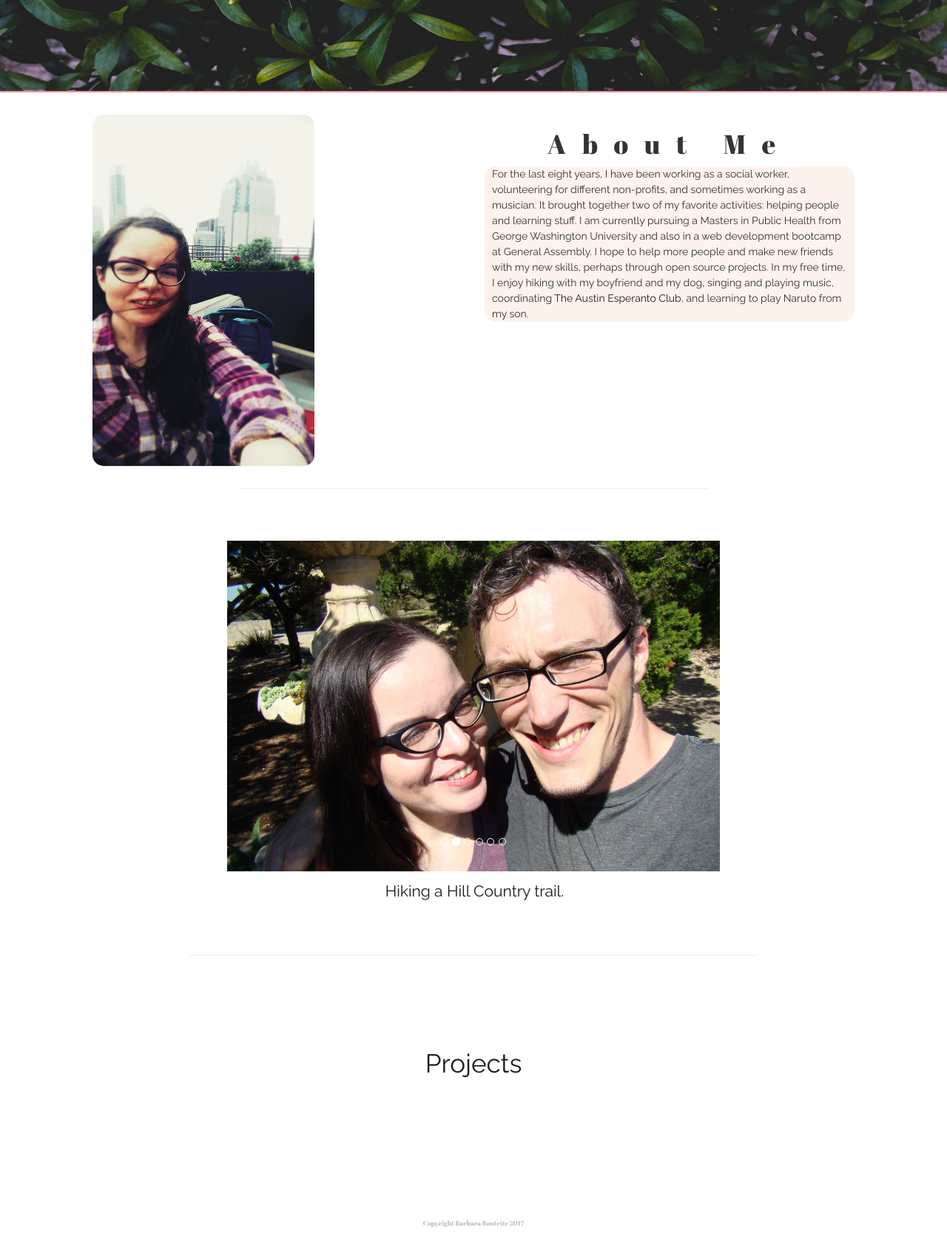
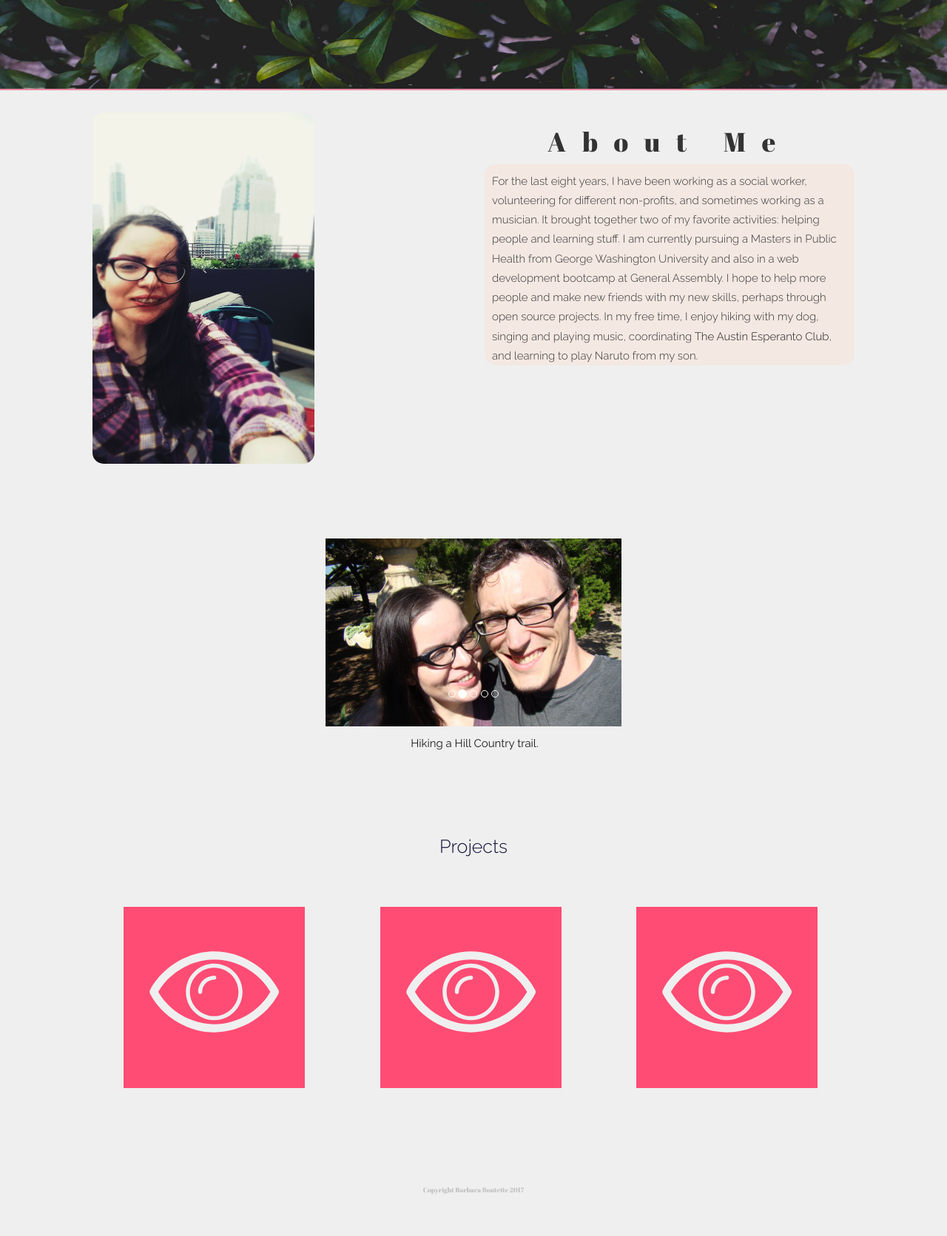
Before and after one commit to bboutette/portfolio, a website: page index.html in a window 1280 px wide. Shown: the part 440-2111 px from the top of the page at 74% size. After the commit the page ends 2065 px from the top, so only its background shows below. Drawn offline with nearby package versions, Linux system fonts and the light colour scheme.

Commit message:
added portfolio thumbnails, fixed some conflicting styles etc.

```diff
--- a/css/main.css
+++ b/css/main.css
@@ -28,7 +28,7 @@ h1{
 }
 
 li {
-  font-color: red;
+  font-color: light gray;
 }
 
 #bio {
@@ -42,8 +42,9 @@ li {
 }
 
 .container {
-padding: 20px 10px;
+padding: 20px 20px;
 opacity:0;
+
 }
 
 .nav{
@@ -56,7 +57,7 @@ opacity:0;
 }
 .navbar-brand {
   font-family:'Abril Fatface', cursive;
-  color: rgba(8, 1, 12,.35);
+  color: #12123a;
 }
 
 .nav navbar-nav {
@@ -75,15 +76,6 @@ opacity:0;
   display:block;
 }
 
-}
-.about-me-text {
-  border-radius:15px;
-  margin-bottom:20px;
-  padding-right:10px;
-  padding-left: 10px;
-  background-color:rgba(252, 217, 201, .35)
-
-}
 
 .splash {
   margin-top: 0;
@@ -95,9 +87,9 @@ opacity:0;
 }
 
 .carousel-inner > .item > img{
-    margin: 0 auto;
-    max-width: 700px;
-    max-height: 500px;
+  margin: 0 auto;
+  max-width: 500px;
+  max-height: 300px;
 
 }
 
@@ -117,12 +109,13 @@ opacity:0;
 .header-text h2 {
   padding: 15px 0;
   font-size: 150%;
-  background: #fff;
+  background: #efefef;
 }
 
 .avatar {
   margin-right:0;
   padding-right:0;
+  display: block;
   margin-bottom: 30px;
 }
 
@@ -130,20 +123,30 @@ opacity:0;
   padding:30px 70px;
 }
 
+.about-me-text {
+  border-radius:15px;
+  margin-bottom:20px;
+  padding-right:10px;
+  padding-left: 10px;
+  background-color:rgba(252, 217, 201, .35)
+  font-size: 200%;
+
+}
 
 .line {
   padding-top: 20px;
 }
 
 .projects{
-  padding: 100px;
+  padding-bottom: 40px;
   text-align: center;
   font-size: 250%;
-  color: silver;
+  color: #12123a;;
 }
 
 .footer {
   text-align: center;
+  display: block;
   font-family:'Abril Fatface', cursive;
   font-weight: lighter;
   font-size: 9px;
--- /dev/null
+++ b/css/portfolio.css
@@ -0,0 +1,114 @@
+@import url(http://fonts.googleapis.com/css?family=Raleway:300,400,700);
+body {
+  font: normal normal 300 1em/1.2 Raleway;
+  background: #efefef;
+  text-rendering: optimizeLegibility;
+}
+
+
+.wrapper {
+  width: 1080px;
+  text-align: center;
+}
+
+#below ul {
+  margin: 0 0 30px;
+  padding: 0;
+  list-style: none;
+  overflow: hidden;
+}
+
+a.portfolio {
+  text-decoration: none;
+  display: block;
+  height: 100%;
+}
+
+hr {
+  width: 1050px;
+  margin: 20px auto;
+  opacity: .2;
+}
+
+svg {
+  fill: #efefef;
+}
+
+.svg-wrap {
+  display: none;
+}
+
+.wrapper {
+  margin: 10px auto;
+}
+
+.codeby a {
+  display: inline
+}
+
+.tmb-list li {
+  width: 245px;
+  height: 245px;
+  margin: 12px;
+  float: left;
+  position: relative;
+  overflow: hidden;
+}
+
+span.portfolio {
+  display: block;
+}
+
+span.info {
+  color: #fff;
+  height: 175px;
+  background: rgba(8, 35, 50, 0.75);
+  font-size: .6em;
+  padding: 14px;
+
+  text-align: left;
+  overflow: hidden;
+  position: absolute;
+  opacity: 0;
+  -webkit-transition: transform .4s ease, opacity .3s ease;
+  -o-transition: transform .4s ease, opacity .3s ease;
+  transition: transform .4s ease, opacity .3s ease;
+}
+
+span.info strong {
+  font-size: 1em;
+  display: block;
+  color: #c7c370;
+  font-weight: 400;
+}
+
+/* SAMPLE 3 */
+
+/*h2:nth-child(10) {
+  color: #f80037;
+}*/
+
+#below3 li {
+  background: #FF4C74;
+}
+
+#below3 svg {
+  margin-top: 15px;
+  transition: transform .4s ease, opacity .3s ease;
+}
+
+#below3 span.info {
+  bottom: 0;
+  background: rgba(77, 0, 16, 0.8);
+  transform: translateY(70px);
+}
+
+#below3 a.portfolio:hover span.info {
+  bottom: 0;
+  opacity: 1;
+  transform: translateY(0);
+}
+
+#below3 a.portfolio:hover svg {
+  transform: scale(1.3);
+}
--- a/index.html
+++ b/index.html
@@ -3,12 +3,13 @@
 
 <head>
   <meta charset="utf-8">
-  <link rel="shortcut icon" href="favicon.ico" type="image/x-icon">
-  <link rel="icon" href="favicon.ico" type="image/x-icon">
+  <link rel="shortcut icon" href="tea.ico" type="image/x-icon">
+  <link rel="icon" href="tea.ico" type="image/x-icon">
   <script src="https://ajax.googleapis.com/ajax/libs/jquery/3.1.0/jquery.min.js"></script>
   <script src="https://maxcdn.bootstrapcdn.com/bootstrap/3.3.7/js/bootstrap.min.js" integrity="sha384-Tc5IQib027qvyjSMfHjOMaLkfuWVxZxUPnCJA7l2mCWNIpG9mGCD8wGNIcPD7Txa" crossorigin="anonymous"></script>
   <link rel="stylesheet" href="https://maxcdn.bootstrapcdn.com/bootstrap/3.3.7/css/bootstrap.min.css" integrity="sha384-BVYiiSIFeK1dGmJRAkycuHAHRg32OmUcww7on3RYdg4Va+PmSTsz/K68vbdEjh4u" crossorigin="anonymous">
   <link rel="StyleSheet" href="css/main.css">
+  <link rel="StyleSheet" href="css/portfolio.css">
   <script type="text/javascript" src="main.js"></script>
   <link href="https://fonts.googleapis.com/css?family=Abril+Fatface|Raleway" rel="stylesheet">
   <script async defer src="https://buttons.github.io/buttons.js"></script>
@@ -18,9 +19,9 @@
 <body>
   <header>
     <nav>
-      <div class="nav containers">
+      <div class="nav">
         <div class="navbar-header">
-          <a class="navbar-brand" href="#">Barbara Boutette</a>
+          <p class="navbar-brand">Barbara Boutette</p>
         </div>
         <div id="navbar">
           <ul class="nav navbar-nav" style="border-style:none;">
@@ -38,7 +39,7 @@
             </li>
             <li>
               <span class="githubWrapper">
-                <a class="github-button" href="https://github.com/bboutette" data-count-href="/bboutette/followers" data-count-api="/users/bboutette#followers" data-count-label="# followers on GitHub" label="Follow @bboutette on GitHub">Follow @bboutette</a>
+                <a class="github-button" href="https://github.com/bboutette" data-count-href="/bboutette/followers" data-show-count="true" data-count-label="# followers on GitHub" label="Follow @bboutette on GitHub">Follow @bboutette</a>
               </span>
             </li>
           </ul>
@@ -49,25 +50,28 @@
 
     <img src="images/purple-flower-03.jpg" alt="purple flower" class="splash">
 
-    <div class = "container about-me" id="about">
+    <div class = "container about-me">
       <div class="row">
         <div class="col-xs-12 col-md-6">
           <img width="300" height="475" style="border-radius: 15px;" class="avatar" src="images/avatar.jpg">
         </div>
 
-        <div class="col-xs-12 col-md-6 fadeIn">
+        <div class="col-xs-12 col-md-6">
           <h1>About Me</h1>
           <div class="about-me-text" style="border-radius:15px;
           margin-bottom:20px;
           padding-right:10px;
           padding-left: 10px;
-          background-color:rgba(252, 217, 201, .35)">
+          padding-top: 10px;
+          background-color:rgba(252, 217, 201, .35);
+          font-size: 150%;
+          line-height: 1.75;"
+          >
             For the last eight years, I have been working as a social worker, volunteering for different non-profits, and sometimes working as a musician.
             It brought together two of my favorite activities: helping people and learning stuff. I am currently pursuing a Masters in Public Health from
             George Washington University and also in a web development bootcamp at General Assembly.
             I hope to help more people and make new friends with my new skills, perhaps through open source projects.
-            In my free time, I enjoy hiking with my boyfriend
-            and my dog, singing and playing music, coordinating <span style="font-weight:800px;"><a  href="https://www.meetup.com/Austin-Esperanto/">
+            In my free time, I enjoy hiking with my dog, singing and playing music, coordinating <span style="font-weight:800px;"><a  href="https://www.meetup.com/Austin-Esperanto/">
             The Austin Esperanto Club</a></span>, and learning to play Naruto from my son.
           </div>
         </div>
@@ -90,7 +94,6 @@
         <li data-target="#myCarousel" data-slide-to="2"></li>
         <li data-target="#myCarousel" data-slide-to="3"></li>
         <li data-target="#myCarousel" data-slide-to="4"></li>
-        <li data-target="#myCarousel" data-slide-to="5"></li>
       </ol>
       <div class="carousel-inner">
 
@@ -168,22 +171,88 @@
             </div>
           </div>
         </div>
-
       </div>
-    </div>
+  </div>
 
 <!-- Add thumbnails below carousel and carousel text. -->
 
     <div class="line">
     <HR WIDTH="60%">
     </div>
+
     <div class="container projects">
-        <a href"#" class="animation">Projects</p></a>
-        <p id="hide">Under Construction</p>
+        <p style="padding-bottom:45px;">Projects</p>
+
+<!-- Portfolio thumbnails start -->
+<!-- by SebaGarcia on codepen http://codepen.io/SebaGarciaM/pen/GlLio -->
+
+      <div class="svg-wrap">
+
+        <svg width="32" height="32" viewBox="0 0 32 32">
+          <path id="eye" d="M31.965 15.776c-0.010-0.042-0.004-0.087-0.020-0.128-0.006-0.017-0.021-0.026-0.027-0.042-0.010-0.024-0.008-0.051-0.021-0.074-2.9-5.551-9.213-9.528-15.873-9.528-6.661 0-12.973 3.971-15.875 9.521-0.013 0.023-0.011 0.050-0.021 0.074-0.007 0.016-0.021 0.025-0.027 0.042-0.016 0.041-0.010 0.086-0.020 0.128-0.018 0.075-0.035 0.147-0.035 0.224s0.018 0.148 0.035 0.224c0.010 0.042 0.004 0.087 0.020 0.128 0.006 0.017 0.021 0.026 0.027 0.042 0.010 0.024 0.008 0.051 0.021 0.074 2.901 5.551 9.214 9.528 15.875 9.528 6.66 0 12.973-3.971 15.873-9.521 0.014-0.023 0.012-0.050 0.021-0.074 0.006-0.016 0.021-0.025 0.027-0.042 0.016-0.041 0.010-0.086 0.020-0.128 0.017-0.076 0.035-0.148 0.035-0.224s-0.018-0.149-0.035-0.224zM16.023 23.988c-5.615 0-11.112-3.191-13.851-7.995 2.754-4.81 8.243-7.99 13.851-7.99 5.613 0 11.111 3.192 13.85 7.995-2.754 4.811-8.242 7.99-13.85 7.99zM16.023 11.999c0.276 0 0.498 0.223 0.498 0.5 0 0.275-0.223 0.499-0.498 0.499v0.001c-1.654 0-2.999 1.345-2.999 2.997 0 0.276-0.224 0.5-0.499 0.5s-0.5-0.224-0.5-0.5c0-2.205 1.787-3.992 3.992-3.996 0.002 0 0.004-0.001 0.006-0.001zM16 9c-3.867 0-7 3.134-7 7s3.134 7 7 7c3.865 0 7-3.135 7-7 0-3.867-3.135-7-7-7zM16 22c-3.309 0-6-2.691-6-6s2.691-6 6-6c3.309 0 6 2.691 6 6s-2.691 6-6 6z"></path>
+        </svg>
+        <img id="photo" src="/images/avatar.jpg"  width="32" height="32" viewBox="0 0 32 32">
+          <path id="photo" d="M27 0h-22c-2.209 0-4 1.791-4 4v24c0 2.209 1.791 4 4 4h22c2.209 0 4-1.791 4-4v-24c0-2.209-1.791-4-4-4zM29 28c0 1.102-0.898 2-2 2h-22c-1.103 0-2-0.898-2-2v-24c0-1.103 0.897-2 2-2h22c1.102 0 2 0.897 2 2v24zM26 4h-20c-0.553 0-1 0.447-1 1v18c0 0.553 0.447 1 1 1h20c0.553 0 1-0.447 1-1v-18c0-0.553-0.447-1-1-1zM26 5v13.869l-3.25-3.53c-0.191-0.216-0.463-0.339-0.75-0.339s-0.561 0.123-0.75 0.339l-2.604 2.95-7.896-8.95c-0.19-0.216-0.463-0.339-0.75-0.339s-0.56 0.123-0.75 0.339l-3.25 3.748v-8.087h20zM6 14.6l4-4.6 8.646 9.801 2.762 3.199h-15.408v-8.4zM22.74 23l-3.428-3.955 2.688-3.045 4 4.379v2.621h-3.26zM20 13c1.656 0 3-1.343 3-3s-1.344-3-3-3c-1.658 0-3 1.343-3 3s1.342 3 3 3zM20 8c1.102 0 2 0.897 2 2s-0.898 2-2 2c-1.104 0-2-0.897-2-2s0.896-2 2-2z"></path> -->
+        </img>
+
+      </div>
+
+      <div class="row wrapper">
+
+        <ul class="tmb-list" id="below3">
+
+          <div class="col-xs-12 col-md-4">
+          <li>
+            <a class="portfolio" href="https://sgoldgar.github.io/CharityProject_FrontEnd/index.html">
+              <span class="portfolio icon-wrap">
+                                  <svg class="icon" width="175" height="200" viewBox="0 0 32 32">
+                                      <use xlink:href="#eye">
+                                  </svg>
+                              </span>
+              <span class="portfolio info"><strong>CharityWish Site </strong>Group project:</br> HTML/CSS, JS, jQuery, NodeJS, MongoDB, Heroku </span>
+            </a>
+          </li>
+        </div>
+
+        <div class="col-xs-12 col-md-4">
+          <li>
+            <a class="portfolio" href="#">
+              <span class="portfolio icon-wrap">
+                                  <svg class="icon" width="175" height="200" viewBox="0 0 32 32">
+                                      <use xlink:href="#eye">
+                                  </svg>
+                              </span>
+              <span class="portfolio info"><strong>Divvy Savings App. </br> COMING SOON!!!</strong>Group project:</br> HTML/CSS JS6, React, Firebase </span>
+            </a>
+          </li>
+        </div>
+
+        <div class="col-xs-12 col-md-4">
+          <li>
+            <a class="portfolio" href="#">
+              <span class="portfolio icon-wrap">
+                                  <svg class="icon" width="175" height="200" viewBox="0 0 32 32">
+                                      <use xlink:href="#eye">
+                                  </svg>
+                              </span>
+              <span class="portfolio info"><strong>KittenKalm. </br> COMING SOON!!!</strong>Solo Project:</br>HTML/CSS, EJS, RESTFUL API</span>
+            </a>
+          </li>
+        </div>
+        </ul>
+
+      </div>
+
     </div>
-  <div class ="footer">
-    Copyright Barbara Boutette 2017
-  </div>
+    <!-- Portfolio images stop -->
+
+    <div class="line">
+    <HR WIDTH="60%">
+    </div>
+
+    <div class="container footer" >
+      Copyright Barbara Boutette 2017
+    </div>
 </body>
 
 </html>
```
Also changed, not shown: bunny.ico (renamed from favicon.ico), tea.ico (added).
